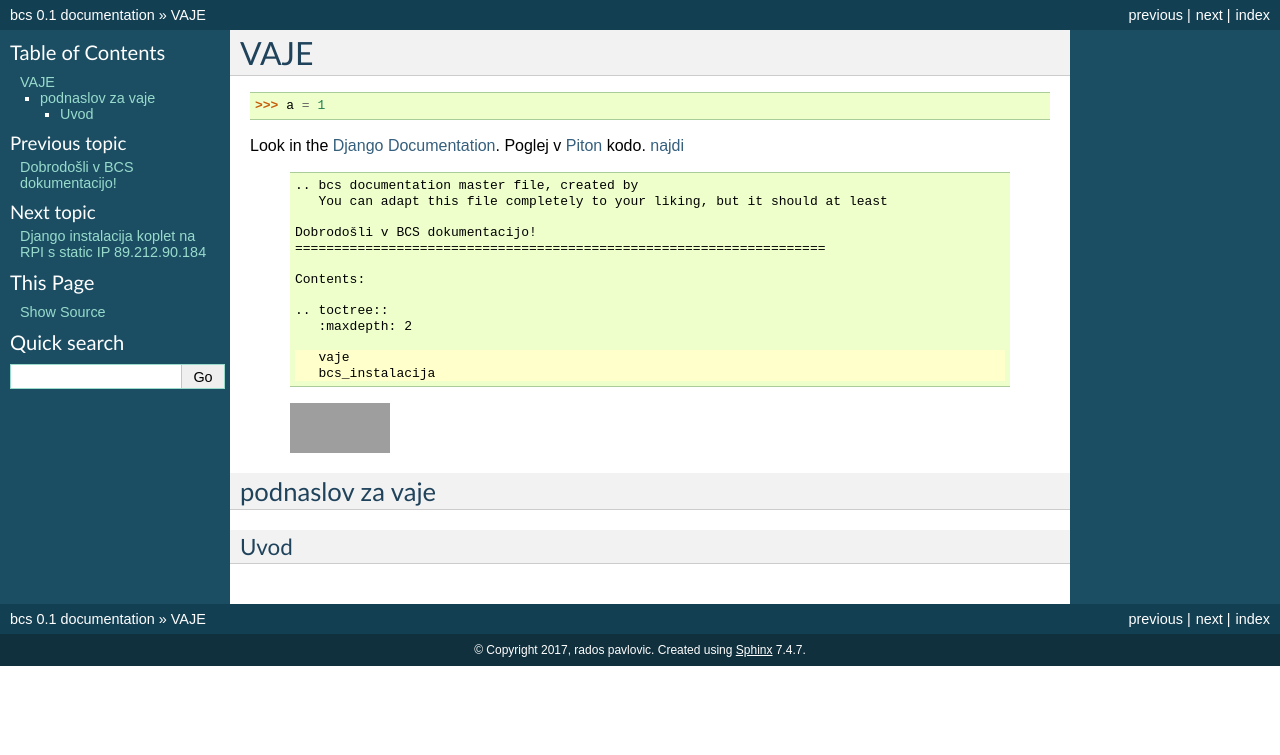
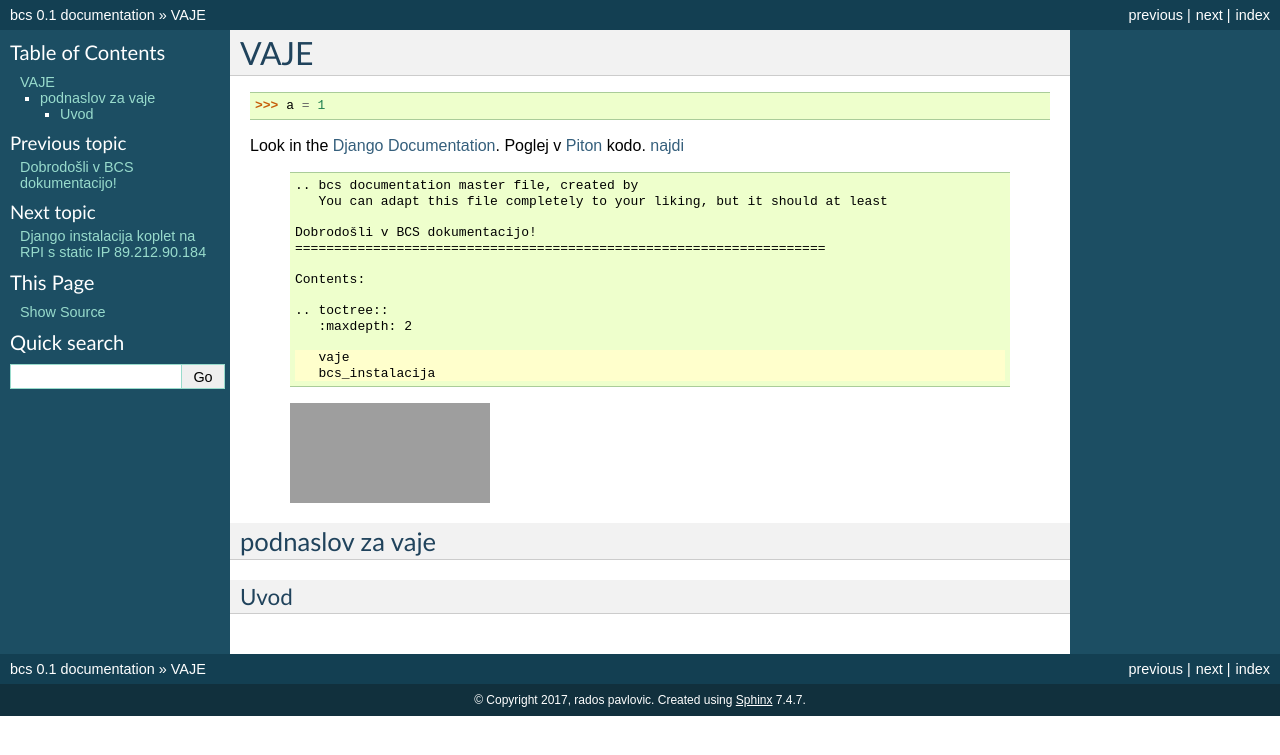
Before and after one commit to pavlovicr/bcs-staro, a Sphinx documentation site: the page built from docs/vaje.rst, in a window 1280 px wide. Shown: the top 755 px of the page. Built offline with Sphinx 7.4.7, drawn with Linux system fonts in a browser that asks for light colours; pages that are not in the unit, such as notebooks, are missing from menus; grey boxes are pictures that could not be loaded.

Commit message:
kaj pa sedaj

```diff
--- a/docs/vaje.rst
+++ b/docs/vaje.rst
@@ -16,9 +16,9 @@ Poglej v Piton_ kodo.
 
 
         .. image:: slika.jpg
-           :width: 100px
+           :width: 200px
            :align: left
-           :height: 50px
+           :height: 100px
            :alt: alternate text
 
 
```
